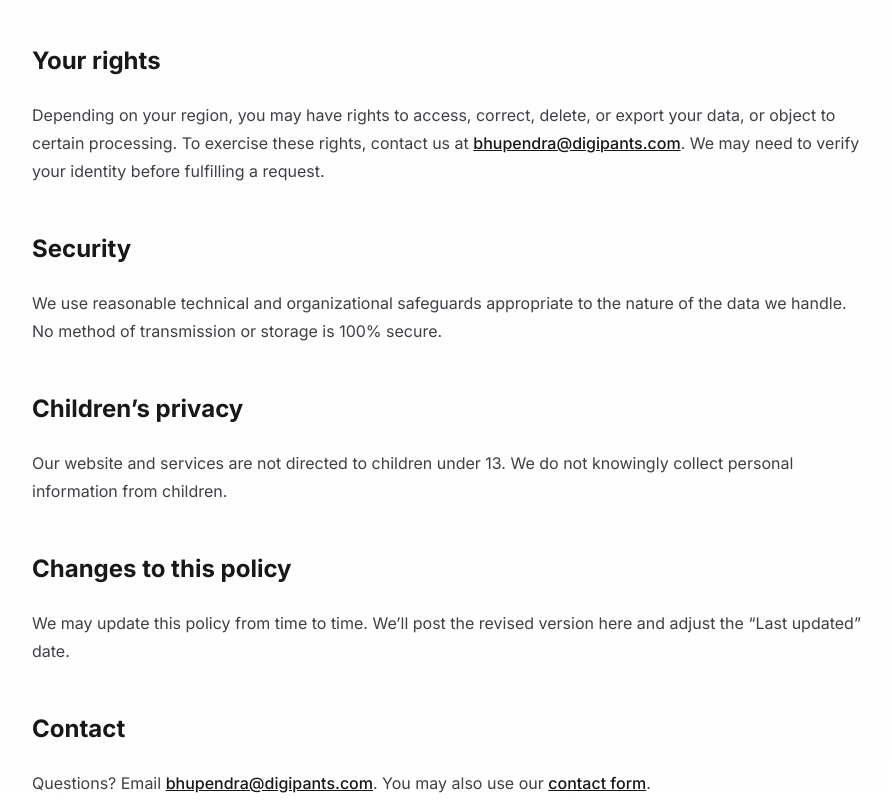
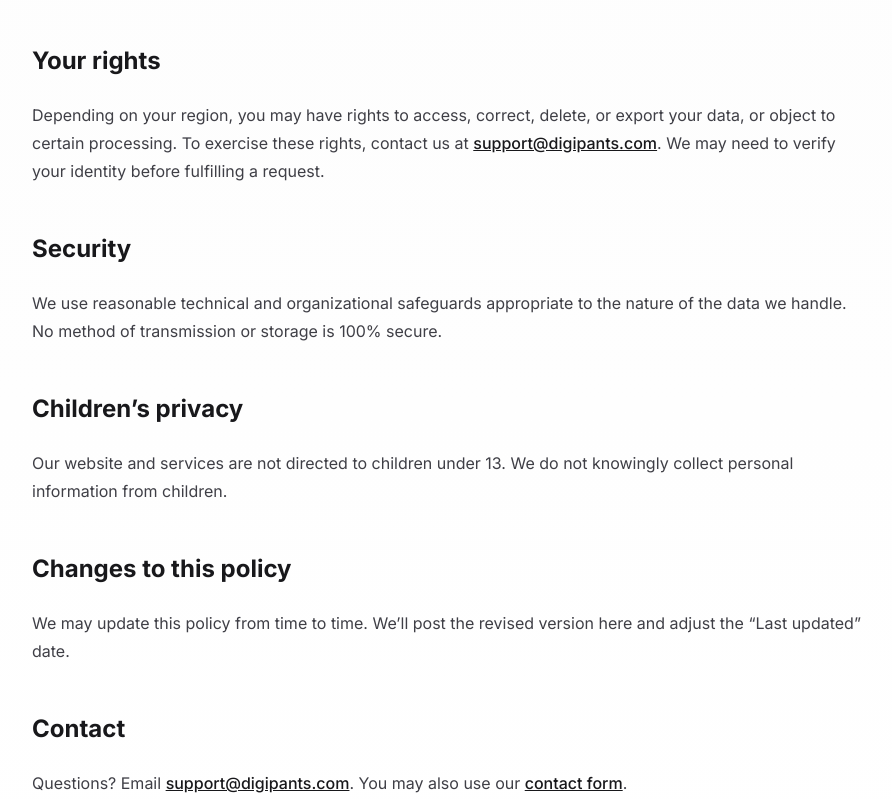
Before and after one commit to digipants/digipants-next, a Next.js app: page /privacy in a window 1280 px wide. Shown: the part 1820-2620 px from the top of the page, without its empty margins (192-1084 px from the left). Built offline with nearby package versions, Linux system fonts and the light colour scheme.

Commit message:
mail change

```diff
--- a/app/bhupendra/page.tsx
+++ b/app/bhupendra/page.tsx
@@ -26,7 +26,7 @@ const PROFILE = {
   tagline:
     "Driving revenue with Google/Meta Ads, CRO, and AI automations for hotels, D2C brands, and service businesses.",
   location: "Lucknow, India",
-  email: "bhupendra@digipants.com",
+  email: "support@digipants.com",
   phone: "+91-9511-11-7747",
   socials: {
     linkedin: "https://www.linkedin.com/in/bhupendraprofile/",
--- a/app/contact-us/page.tsx
+++ b/app/contact-us/page.tsx
@@ -37,7 +37,6 @@ export const metadata: Metadata = {
   ],
 };
 
-
 function Section({ children }: { children: React.ReactNode }) {
   return (
     <section className="scroll-mt-24 py-12 md:py-16">
@@ -66,9 +65,9 @@ export default function ContactPage() {
                 ✉️{" "}
                 <a
                   className="underline-offset-4 hover:underline"
-                  href="mailto:bhupendra@digipants.com"
+                  href="mailto:support@digipants.com"
                 >
-                  bhupendra@digipants.com
+                  support@digipants.com
                 </a>
               </li>
               <li>🌍 Lucknow, India</li>
--- a/app/page.tsx
+++ b/app/page.tsx
@@ -157,7 +157,7 @@ const TEAM: Person[] = [
     role: "Founder, Growth & Performance",
     img: "/bhupendra.jpg",
     bio: "Leads acquisition strategy across Google/Meta, analytics, and CRO.",
-    href: "mailto:bhupendra@digipants.com",
+    href: "mailto:support@digipants.com",
     linkedin: "https://www.linkedin.com/in/bhupendraprofile/",
   },
   {
--- a/app/privacy/page.tsx
+++ b/app/privacy/page.tsx
@@ -177,8 +177,8 @@ export default function PrivacyPage() {
             Depending on your region, you may have rights to access, correct,
             delete, or export your data, or object to certain processing. To
             exercise these rights, contact us at{" "}
-            <a href="mailto:bhupendra@digipants.com">bhupendra@digipants.com</a>
-            . We may need to verify your identity before fulfilling a request.
+            <a href="mailto:support@digipants.com">support@digipants.com</a>. We
+            may need to verify your identity before fulfilling a request.
           </p>
 
           <h2 id="security" className="scroll-mt-24">
@@ -211,8 +211,8 @@ export default function PrivacyPage() {
           </h2>
           <p>
             Questions? Email{" "}
-            <a href="mailto:bhupendra@digipants.com">bhupendra@digipants.com</a>
-            . You may also use our{" "}
+            <a href="mailto:support@digipants.com">support@digipants.com</a>.
+            You may also use our{" "}
             <Link href="/contact-us/" className="underline">
               contact form
             </Link>
--- a/app/terms/page.tsx
+++ b/app/terms/page.tsx
@@ -204,8 +204,8 @@ export default function TermsPage() {
           </h2>
           <p>
             Questions about these Terms? Email{" "}
-            <a href="mailto:bhupendra@digipants.com">bhupendra@digipants.com</a>{" "}
-            or use our{" "}
+            <a href="mailto:support@digipants.com">support@digipants.com</a> or
+            use our{" "}
             <Link href="/contact-us/" className="underline">
               contact form
             </Link>
```
